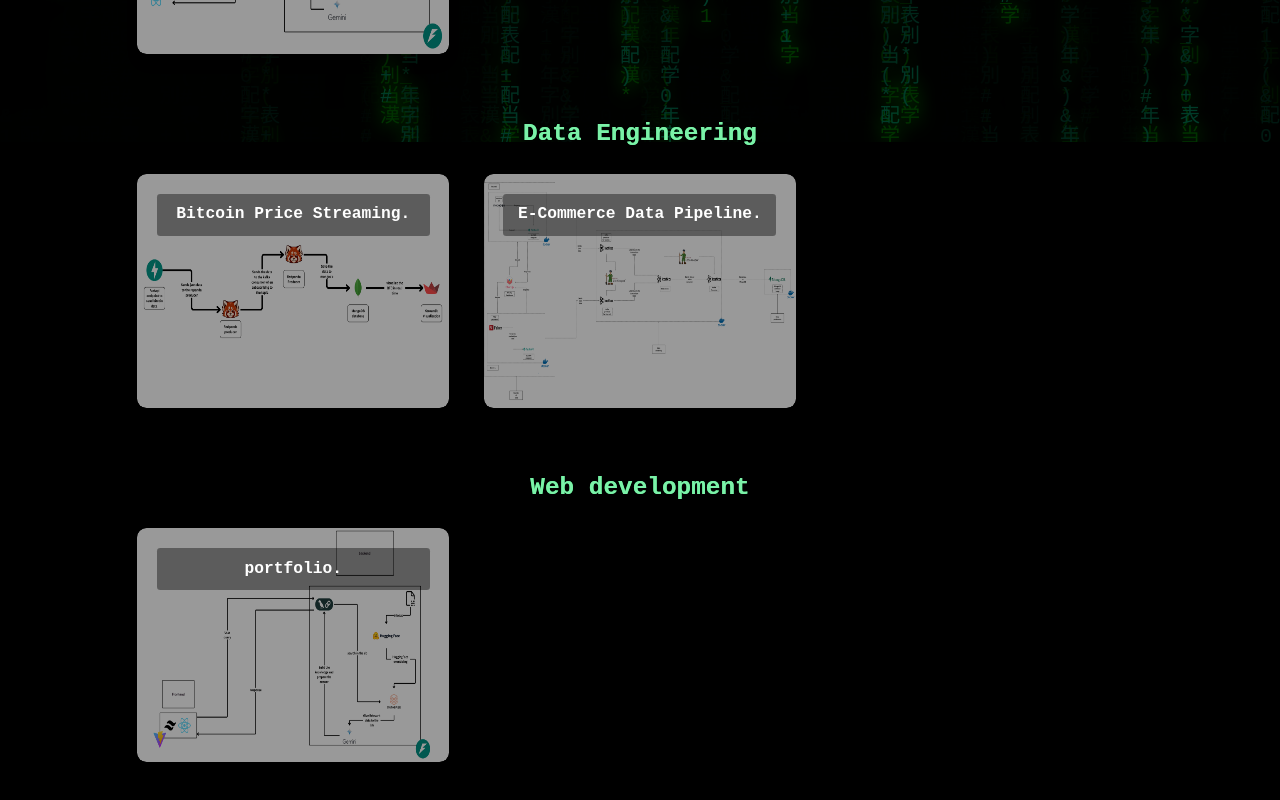
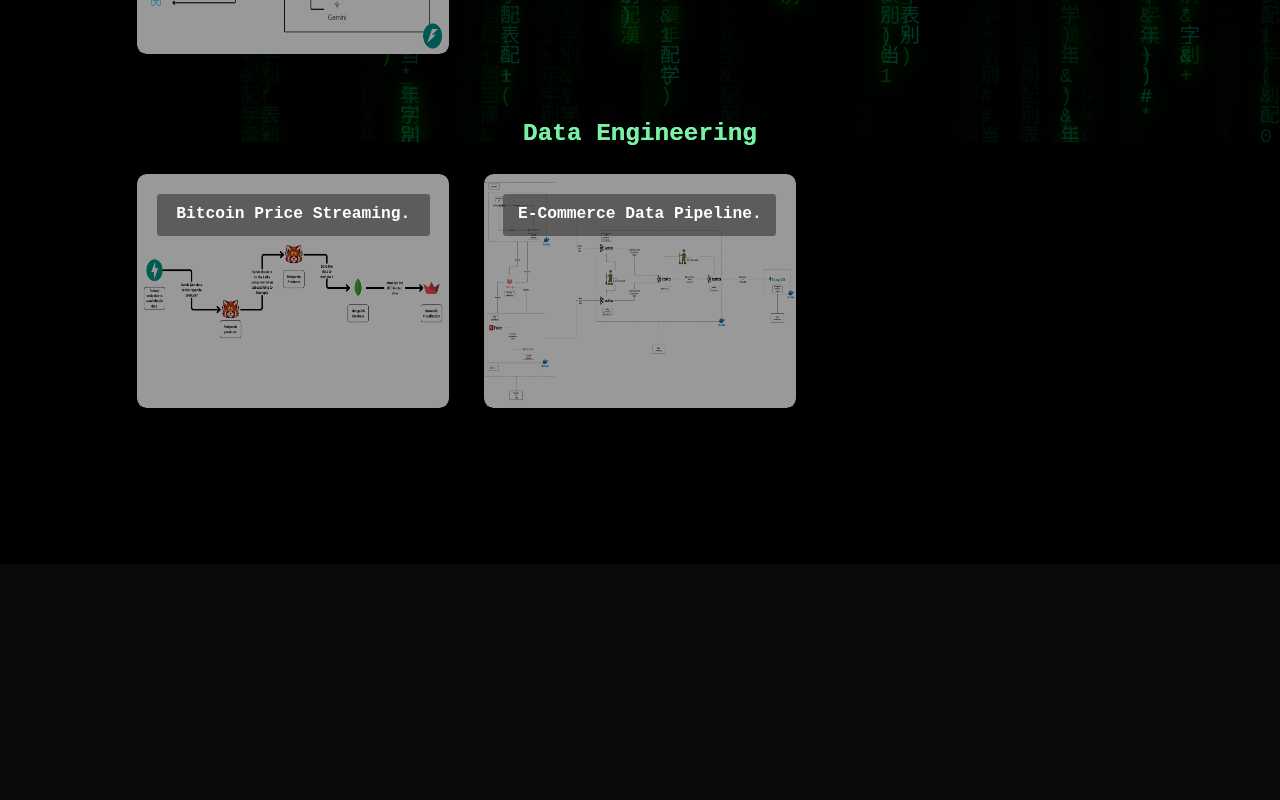
Before and after one commit to amineelgardoum-rgb/React-tailwindcss-portfolio, a React (Vite) app in the folder frontend/: page /projects in a window 1280 px wide. Shown: the part 658-1458 px from the top of the page. After the commit the page ends 1222 px from the top, so only its background shows below. Built offline with nearby package versions, Linux system fonts and the light colour scheme.

Commit message:
Changes to be committed: 	modified:   frontend/src/components/sections/Projects.jsx

```diff
--- a/frontend/src/components/sections/Projects.jsx
+++ b/frontend/src/components/sections/Projects.jsx
@@ -244,15 +244,6 @@ export const Projects = () => {
       image: "/images/chatbot_image.png",
       category: "AI",
     },
-    {
-      id: 7,
-      title: "portfolio.",
-      description: "Builded a portfolio to show my skills,and my projects.",
-      skills: ["React", "Tailwindcss"],
-      link: "https://amine-s-portfolio.netlify.app/",
-      image: "/images/portfolio.png",
-      category: "Web development",
-    },
   ];
 
   const skillInfo = {
@@ -471,23 +462,6 @@ export const Projects = () => {
               ))}
             </div>
           </div>
-          <div className="mb-20">
-            <RevealOnScroll>
-              <h3 className="text-3xl font-bold bg-gradient-to-r from-green-500 to-green-300 bg-clip-text mb-8 text-center">
-                Web development
-              </h3>
-            </RevealOnScroll>
-            <div className="grid grid-cols-1 gap-8 md:grid-cols-2 lg:grid-cols-3">
-              {webdev.map((project) => (
-                <ProjectCard
-                  key={project.id}
-                  project={project}
-                  getSkillInfo={getSkillInfo}
-                  skillInfo={skillInfo}
-                />
-              ))}
-            </div>
-          </div>
         </div>
       </section>
     </>
```
